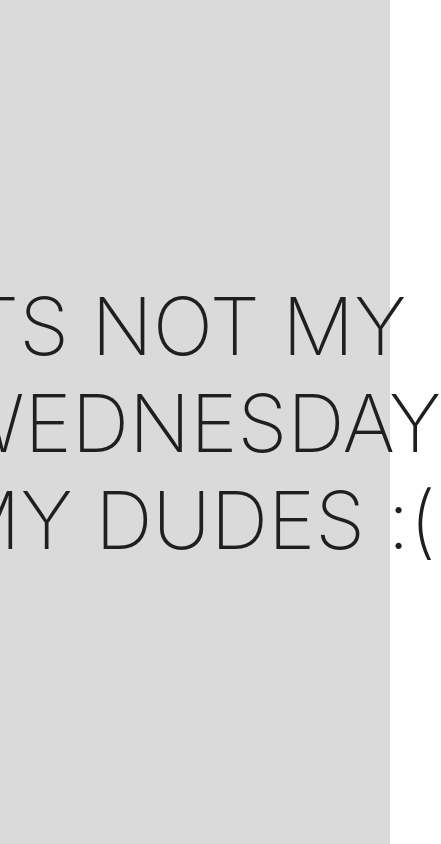
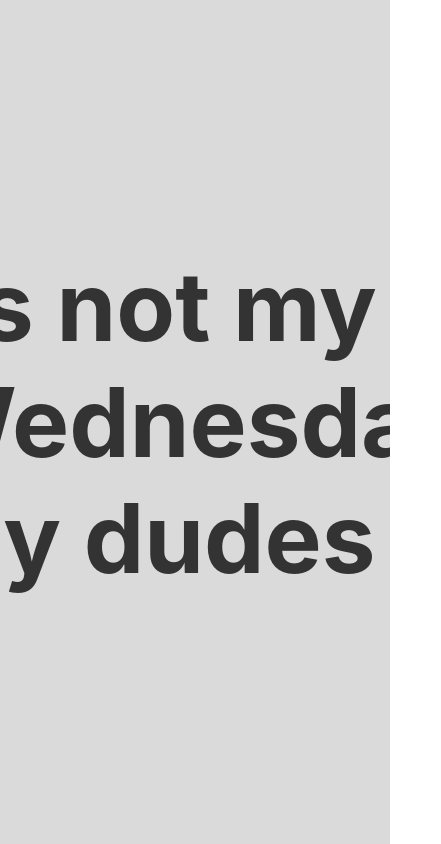
Before and after one commit to luddoro/IsItWednesdayMyDudes, a Svelte app: page / in a window 390 px wide. Shown: the whole page, 441 px wide, since content can reach past the window. Built offline with nearby package versions, Linux system fonts and the light colour scheme.

Commit message:
Slight CSS rework image now scales properly on mobile, working on text next

```diff
--- a/src/App.svelte
+++ b/src/App.svelte
@@ -3,10 +3,6 @@
 
  	let currentDate = new Date();
 
-// 	onMount(async () => {
-// 		const res = await fetch(`https://i.kym-cdn.com/entries/icons/original/000/020/016/wednesdaymydudeswide.jpg`);
-// 	 	frog = await res.json();
-// })
 
 
  </script>
@@ -14,10 +10,10 @@
 
 
 
-<div class="container">
+<div class="flex-wrapper">
 	<div class="content">
-		{#if currentDate.getDay() === 3}
-			<img src="/wednesdayfrog.png" alt="Wednesdayfroge">
+		{#if currentDate.getDay() === 0}
+			<img class="frog" src="/wednesdayfrog.png" alt="Wednesdayfroge">
 		{:else}
 			<h1> Its not my Wednesday my dudes :( </h1>
 		{/if}
@@ -27,35 +23,28 @@
 
 <style>
 
+.flex-wrapper {
+	display: flex;
+	flex-flow: row wrap;
+	justify-content: center;
+	align-items: center;
 
-	.container {
+	min-height: 100vh;
+	min-width: 100vw;
 
-		display: flex;
-		justify-content: center;
-		align-items: center;
-		height: 100vh;
-		width: 100vw;
-		padding:0px;
-		background-color: #dadada;
-	}
-	h1 {
-		color: #201f1f;
-		text-transform: uppercase;
-		font-size: 5em;
-		font-weight: 150;
-	}
-	/* main {
-		text-align: center;
-		padding: 1em;
-		max-width: 240px;
-		margin: 0 auto;
+	background-color: #dadada;
+	color: #333333;
+	font-size: 3em;
+	font-weight: 150;
+	overflow: hidden;
+}
+.content {
 
+}
+.frog {
+	width: 100%;
+	height: auto;
+	max-width: 400px;
+}
 
-
-
-	@media (min-width: 640px) {
-		main {
-			max-width: none;
-		}
-	} */
 </style>
```
